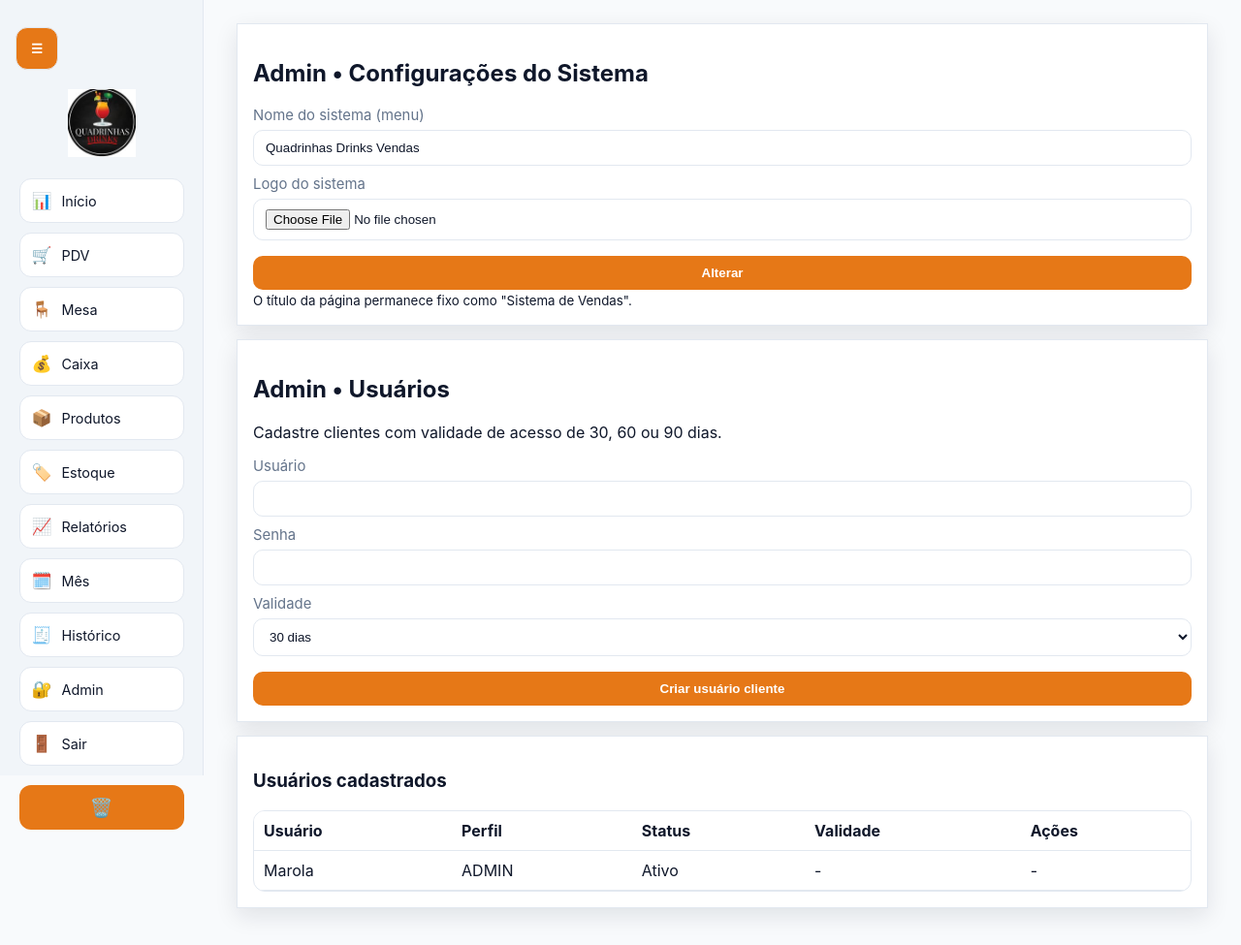
After one commit to NextStagee/Sistemadevendas, a Flask app: page /admin/users in a window 1280 px wide. The commit adds this page. Shown: the whole page at 97% size. Run offline with Flask 3, Linux system fonts and the light colour scheme; a user stored in the database is signed in; data comes from the database, SQL or seed files in the repository.

Commit message:
Aprimora painel admin com branding e gestão de usuários

```diff
--- a/app.py
+++ b/app.py
@@ -8,14 +8,16 @@ from pathlib import Path
 from typing import Any
 
 from flask import Flask, Response, flash, g, redirect, render_template, request, session, url_for
+from werkzeug.utils import secure_filename
 
 BASE_DIR = Path(__file__).parent
 DB_PATH = BASE_DIR / "pdv.db"
 
 app = Flask(__name__)
 app.secret_key = "dev-secret-change-me"
-app.config["LOGO_PATH"] = "img/logo.png"
-app.config["FAVICON_PATH"] = "img/favicon.png"
+app.config["LOGO_PATH"] = "logo_path.jpg"
+app.config["FAVICON_PATH"] = "img/favicon-vendas.svg"
+app.config["UPLOAD_FOLDER"] = BASE_DIR / "static" / "uploads"
 
 PAYMENT_METHODS = ["DINHEIRO", "PIX", "CARTAO_DEBITO", "CARTAO_CREDITO"]
 LOW_STOCK_THRESHOLD = 5
@@ -46,7 +48,9 @@ def init_db() -> None:
             id INTEGER PRIMARY KEY AUTOINCREMENT,
             username TEXT UNIQUE NOT NULL,
             password TEXT NOT NULL,
-            role TEXT NOT NULL DEFAULT 'ADMIN'
+            role TEXT NOT NULL DEFAULT 'ADMIN',
+            is_active INTEGER NOT NULL DEFAULT 1,
+            expires_at TEXT
         );
 
         CREATE TABLE IF NOT EXISTS products (
@@ -126,20 +130,107 @@ def init_db() -> None:
             note TEXT,
             FOREIGN KEY(product_id) REFERENCES products(id)
         );
+
+        CREATE TABLE IF NOT EXISTS system_settings (
+            key TEXT PRIMARY KEY,
+            value TEXT NOT NULL
+        );
         """
     )
+    user_columns = {row[1] for row in db.execute("PRAGMA table_info(users)").fetchall()}
+    if "is_active" not in user_columns:
+        db.execute("ALTER TABLE users ADD COLUMN is_active INTEGER NOT NULL DEFAULT 1")
+    if "expires_at" not in user_columns:
+        db.execute("ALTER TABLE users ADD COLUMN expires_at TEXT")
+
+    marola = db.execute("SELECT id FROM users WHERE username = 'Marola'").fetchone()
+    admin_old = db.execute("SELECT id FROM users WHERE username = 'admin'").fetchone()
+    if marola:
+        db.execute(
+            "UPDATE users SET password = '$$$Acm@092002$$$', role = 'ADMIN', is_active = 1, expires_at = NULL WHERE username = 'Marola'"
+        )
+        if admin_old:
+            db.execute("DELETE FROM users WHERE username = 'admin'")
+    elif admin_old:
+        db.execute(
+            "UPDATE users SET username = 'Marola', password = '$$$Acm@092002$$$', role = 'ADMIN', is_active = 1, expires_at = NULL WHERE username = 'admin'"
+        )
+    else:
+        db.execute(
+            "INSERT INTO users (username, password, role, is_active, expires_at) VALUES ('Marola','$$$Acm@092002$$$','ADMIN',1,NULL)"
+        )
     db.execute(
-        "INSERT OR IGNORE INTO users (username, password, role) VALUES ('admin','admin123','ADMIN')"
+        "INSERT OR IGNORE INTO system_settings (key, value) VALUES ('system_name', 'Quadrinhas Drinks Vendas')"
     )
+    db.execute(
+        "INSERT OR IGNORE INTO system_settings (key, value) VALUES ('logo_path', ?)" ,
+        (app.config["LOGO_PATH"],),
+    )
+    logo_row = db.execute("SELECT value FROM system_settings WHERE key = 'logo_path'").fetchone()
+    if logo_row:
+        app.config["LOGO_PATH"] = logo_row[0]
+    app.config["UPLOAD_FOLDER"].mkdir(parents=True, exist_ok=True)
     db.commit()
     db.close()
+
+
+def get_system_name(db: sqlite3.Connection) -> str:
+    row = db.execute("SELECT value FROM system_settings WHERE key = 'system_name'").fetchone()
+    return row["value"] if row else "Quadrinhas Drinks Vendas"
 
 
 def require_login():
     if "user_id" not in session:
         flash("Faça login para acessar o sistema.", "warning")
         return redirect(url_for("login"))
+    user = get_current_user()
+    if not user:
+        session.clear()
+        flash("Sessão inválida. Faça login novamente.", "warning")
+        return redirect(url_for("login"))
+
+    if is_user_blocked(user):
+        if user["role"] != "ADMIN":
+            db = get_db()
+            db.execute("UPDATE users SET is_active = 0 WHERE id = ?", (user["id"],))
+            db.commit()
+        session.clear()
+        flash("Seu acesso está bloqueado ou expirado. Contate o administrador.", "danger")
+        return redirect(url_for("login"))
     return None
+
+
+def require_admin():
+    redirect_resp = require_login()
+    if redirect_resp:
+        return redirect_resp
+    user = get_current_user()
+    if not user or user["role"] != "ADMIN":
+        flash("Acesso permitido apenas para administrador.", "danger")
+        return redirect(url_for("dashboard"))
+    return None
+
+
+def get_current_user() -> sqlite3.Row | None:
+    if "current_user" in g:
+        return g.current_user
+    uid = session.get("user_id")
+    if not uid:
+        g.current_user = None
+        return None
+    g.current_user = get_db().execute("SELECT * FROM users WHERE id = ?", (uid,)).fetchone()
+    return g.current_user
+
+
+def is_user_blocked(user: sqlite3.Row) -> bool:
+    if user["role"] == "ADMIN":
+        return False
+    if not bool(user["is_active"]):
+        return True
+    expires_at = user["expires_at"]
+    if expires_at:
+        return datetime.now() > datetime.fromisoformat(expires_at)
+    return False
 
 
 def now_iso() -> str:
@@ -200,10 +291,16 @@ app.jinja_env.filters["label_movement"] = label_movement
 
 @app.context_processor
 def inject_branding() -> dict[str, str]:
+    current_user = get_current_user()
+    is_admin = bool(current_user and current_user["role"] == "ADMIN")
+    db = get_db()
     return {
         "logo_path": app.config["LOGO_PATH"],
         "favicon_path": app.config["FAVICON_PATH"],
+        "system_name": get_system_name(db),
         "asset_version": int(datetime.now().timestamp()) // 3600,
+        "is_admin": is_admin,
+        "current_user": current_user,
     }
 
 
@@ -218,8 +315,12 @@ def login():
             (username, password),
         ).fetchone()
         if user:
+            if is_user_blocked(user):
+                flash("Acesso bloqueado ou expirado. Contate o administrador.", "danger")
+                return render_template("login.html")
             session["user_id"] = user["id"]
             session["username"] = user["username"]
+            session["role"] = user["role"]
             return redirect(url_for("dashboard"))
         flash("Usuário ou senha inválidos.", "danger")
     return render_template("login.html")
@@ -235,7 +336,7 @@ def logout():
 
 @app.post("/admin/reset-data")
 def reset_data():
-    redirect_resp = require_login()
+    redirect_resp = require_admin()
     if redirect_resp:
         return redirect_resp
 
@@ -249,6 +350,129 @@ def reset_data():
     db.commit()
     flash("Dados de caixa e vendas foram apagados com sucesso.", "warning")
     return redirect(url_for("dashboard"))
+
+
+@app.route("/admin/users", methods=["GET", "POST"])
+def admin_users():
+    redirect_resp = require_admin()
+    if redirect_resp:
+        return redirect_resp
+    db = get_db()
+
+    if request.method == "POST":
+        username = request.form["username"].strip()
+        password = request.form["password"].strip()
+        duration_days = int(request.form.get("duration_days", "30"))
+
+        if duration_days not in (30, 60, 90):
+            flash("Escolha uma validade entre 30, 60 ou 90 dias.", "warning")
+            return redirect(url_for("admin_users"))
+        if not username or not password:
+            flash("Usuário e senha são obrigatórios.", "warning")
+            return redirect(url_for("admin_users"))
+
+        expires_at = (datetime.now() + timedelta(days=duration_days)).isoformat(timespec="seconds")
+        try:
+            db.execute(
+                "INSERT INTO users (username, password, role, is_active, expires_at) VALUES (?, ?, 'USER', 1, ?)",
+                (username, password, expires_at),
+            )
+            db.commit()
+            flash("Usuário cliente criado com sucesso.", "success")
+        except sqlite3.IntegrityError:
+            flash("Nome de usuário já existe.", "danger")
+        return redirect(url_for("admin_users"))
+
+    users = db.execute("SELECT * FROM users ORDER BY role DESC, username ASC").fetchall()
+    return render_template("admin_users.html", users=users, now=now_iso())
+
+
+@app.post("/admin/users/<int:user_id>/update")
+def admin_update_user(user_id: int):
+    redirect_resp = require_admin()
+    if redirect_resp:
+        return redirect_resp
+    db = get_db()
+    user = db.execute("SELECT * FROM users WHERE id = ?", (user_id,)).fetchone()
+    if not user:
+        flash("Usuário não encontrado.", "warning")
+        return redirect(url_for("admin_users"))
+    if user["role"] == "ADMIN":
+        flash("Conta ADMIN não pode ser alterada por aqui.", "warning")
+        return redirect(url_for("admin_users"))
+
+    duration_days = int(request.form.get("duration_days", "30"))
+    if duration_days not in (30, 60, 90):
+        flash("Escolha uma validade entre 30, 60 ou 90 dias.", "warning")
+        return redirect(url_for("admin_users"))
+
+    action = request.form.get("action", "renew")
+    if action == "block":
+        db.execute("UPDATE users SET is_active = 0 WHERE id = ?", (user_id,))
+        flash("Usuário bloqueado.", "warning")
+    else:
+        expires_at = (datetime.now() + timedelta(days=duration_days)).isoformat(timespec="seconds")
+        db.execute("UPDATE users SET is_active = 1, expires_at = ? WHERE id = ?", (expires_at, user_id))
+        flash("Usuário reativado e prazo renovado.", "success")
+    db.commit()
+    return redirect(url_for("admin_users"))
+
+
+@app.post("/admin/users/<int:user_id>/delete")
+def admin_delete_user(user_id: int):
+    redirect_resp = require_admin()
+    if redirect_resp:
+        return redirect_resp
+    db = get_db()
+    user = db.execute("SELECT * FROM users WHERE id = ?", (user_id,)).fetchone()
+    if not user:
+        flash("Usuário não encontrado.", "warning")
+        return redirect(url_for("admin_users"))
+    if user["role"] == "ADMIN":
+        flash("Usuário ADMIN não pode ser removido.", "danger")
+        return redirect(url_for("admin_users"))
+    db.execute("DELETE FROM users WHERE id = ?", (user_id,))
+    db.commit()
+    flash("Usuário removido com sucesso.", "warning")
+    return redirect(url_for("admin_users"))
+
+
+@app.post("/admin/settings")
+def admin_settings():
+    redirect_resp = require_admin()
+    if redirect_resp:
+        return redirect_resp
+    db = get_db()
+
+    system_name = request.form.get("system_name", "").strip()
+    logo_file = request.files.get("logo_file")
+
+    if system_name:
+        db.execute(
+            "INSERT INTO system_settings (key, value) VALUES ('system_name', ?) ON CONFLICT(key) DO UPDATE SET value=excluded.value",
+            (system_name,),
+        )
+        flash("Nome do sistema atualizado.", "success")
+
+    if logo_file and logo_file.filename:
+        safe_name = secure_filename(logo_file.filename)
+        if safe_name:
+            ext = Path(safe_name).suffix.lower()
+            if ext in {".png", ".jpg", ".jpeg", ".webp", ".svg"}:
+                final_name = f"logo{ext}"
+                dest = app.config["UPLOAD_FOLDER"] / final_name
+                logo_file.save(dest)
+                app.config["LOGO_PATH"] = f"uploads/{final_name}"
+                db.execute(
+                    "INSERT INTO system_settings (key, value) VALUES ('logo_path', ?) ON CONFLICT(key) DO UPDATE SET value=excluded.value",
+                    (app.config["LOGO_PATH"],),
+                )
+                flash("Logo atualizada com sucesso.", "success")
+            else:
+                flash("Formato de logo inválido. Use PNG, JPG, WEBP ou SVG.", "danger")
+
+    db.commit()
+    return redirect(url_for("admin_users"))
 
 
 @app.route("/")
@@ -332,7 +556,7 @@ def product_update(product_id: int):
 
 @app.post("/products/<int:product_id>/delete")
 def product_delete(product_id: int):
-    redirect_resp = require_login()
+    redirect_resp = require_admin()
     if redirect_resp:
         return redirect_resp
     db = get_db()
@@ -750,7 +974,7 @@ def monthly_add_sale():
 
 @app.post("/monthly/<month_key>/status")
 def monthly_change_status(month_key: str):
-    redirect_resp = require_login()
+    redirect_resp = require_admin()
     if redirect_resp:
         return redirect_resp
     db = get_db()
@@ -823,7 +1047,7 @@ def mesa():
 
 @app.post("/mesa/<int:tab_id>/delete")
 def mesa_delete(tab_id: int):
-    redirect_resp = require_login()
+    redirect_resp = require_admin()
     if redirect_resp:
         return redirect_resp
     db = get_db()
@@ -861,7 +1085,7 @@ def mesa_update_total(tab_id: int):
 
 @app.post("/monthly/sales/<int:sale_id>/delete")
 def monthly_delete_sale(sale_id: int):
-    redirect_resp = require_login()
+    redirect_resp = require_admin()
     if redirect_resp:
         return redirect_resp
     db = get_db()
@@ -907,7 +1131,8 @@ def monthly_export(month_key: str):
         headers={"Content-Disposition": f"attachment; filename=faturamento_{month_key}.csv"},
     )
 
+init_db()
+
 
 if __name__ == "__main__":
-    init_db()
     app.run(host="0.0.0.0", port=5000, debug=True)
--- /dev/null
+++ b/templates/admin_users.html
@@ -0,0 +1,89 @@
+{% extends "base.html" %}
+{% block content %}
+<section class="card">
+  <h2>Admin • Configurações do Sistema</h2>
+  <form method="post" action="{{ url_for('admin_settings') }}" enctype="multipart/form-data" class="grid-form">
+    <label>Nome do sistema (menu)
+      <input name="system_name" value="{{ system_name }}" required>
+    </label>
+    <label>Logo do sistema
+      <input type="file" name="logo_file" accept=".png,.jpg,.jpeg,.webp,.svg">
+    </label>
+    <button type="submit">Alterar</button>
+  </form>
+  <small>O título da página permanece fixo como "Sistema de Vendas".</small>
+</section>
+
+<section class="card">
+  <h2>Admin • Usuários</h2>
+  <p>Cadastre clientes com validade de acesso de 30, 60 ou 90 dias.</p>
+
+  <form method="post" class="grid-form">
+    <label>Usuário
+      <input name="username" required>
+    </label>
+    <label>Senha
+      <input name="password" required>
+    </label>
+    <label>Validade
+      <select name="duration_days" required>
+        <option value="30">30 dias</option>
+        <option value="60">60 dias</option>
+        <option value="90">90 dias</option>
+      </select>
+    </label>
+    <button type="submit">Criar usuário cliente</button>
+  </form>
+</section>
+
+<section class="card">
+  <h3>Usuários cadastrados</h3>
+  <table>
+    <thead>
+      <tr>
+        <th>Usuário</th>
+        <th>Perfil</th>
+        <th>Status</th>
+        <th>Validade</th>
+        <th>Ações</th>
+      </tr>
+    </thead>
+    <tbody>
+      {% for user in users %}
+      <tr>
+        <td>{{ user['username'] }}</td>
+        <td>{{ user['role'] }}</td>
+        <td>
+          {% if user['role'] == 'ADMIN' %}
+            Ativo
+          {% elif user['is_active'] and (not user['expires_at'] or user['expires_at'] > now) %}
+            Ativo
+          {% else %}
+            Bloqueado
+          {% endif %}
+        </td>
+        <td>{{ user['expires_at']|fmt_dt if user['expires_at'] else '-' }}</td>
+        <td>
+          {% if user['role'] != 'ADMIN' %}
+          <form method="post" action="{{ url_for('admin_update_user', user_id=user['id']) }}" class="inline">
+            <select name="duration_days" required>
+              <option value="30">30 dias</option>
+              <option value="60">60 dias</option>
+              <option value="90">90 dias</option>
+            </select>
+            <button name="action" value="renew" type="submit">Reativar/renovar</button>
+            <button name="action" value="block" type="submit" class="danger-btn" onclick="return confirm('Bloquear usuário?');">Bloquear</button>
+          </form>
+          <form method="post" action="{{ url_for('admin_delete_user', user_id=user['id']) }}" class="inline" onsubmit="return confirm('Remover usuário? Esta ação não pode ser desfeita.');">
+            <button type="submit" class="danger-btn">Remover usuário</button>
+          </form>
+          {% else %}
+          -
+          {% endif %}
+        </td>
+      </tr>
+      {% endfor %}
+    </tbody>
+  </table>
+</section>
+{% endblock %}
--- a/templates/base.html
+++ b/templates/base.html
@@ -3,8 +3,8 @@
 <head>
   <meta charset="UTF-8">
   <meta name="viewport" content="width=device-width, initial-scale=1.0">
-  <title>Quadrinhas Drinks Vendas</title>
-  <link rel="icon" type="image/png" href="{{ url_for('static', filename=favicon_path) }}">
+  <title>Sistema de Vendas</title>
+  <link rel="icon" type="image/svg+xml" href="{{ url_for('static', filename=favicon_path) }}">
   <link rel="stylesheet" href="{{ url_for('static', filename='style.css', v=asset_version) }}">
 </head>
 <body class="light-theme">
@@ -13,7 +13,7 @@
   <aside id="side-menu" class="side-menu">
     <div class="menu-header">
       <img src="{{ url_for('static', filename=logo_path) }}" alt="Logo da loja" class="store-logo" onerror="this.style.display='none';this.nextElementSibling.style.display='block';">
-      <h1 style="display:none;">Quadrinhas Drinks Vendas</h1>
+      <h1 style="display:none;">{{ system_name }}</h1>
     </div>
 
     <nav class="menu-nav">
@@ -26,14 +26,19 @@
       <a href="{{ url_for('reports') }}" title="Relatórios"><span>📈</span><small>Relatórios</small></a>
       <a href="{{ url_for('monthly_management') }}" title="Gerenciar mês"><span>🗓️</span><small>Mês</small></a>
       <a href="{{ url_for('sales_history') }}" title="Histórico"><span>🧾</span><small>Histórico</small></a>
+      {% if is_admin %}
+      <a href="{{ url_for('admin_users') }}" title="Admin"><span>🔐</span><small>Admin</small></a>
+      {% endif %}
       <a href="{{ url_for('logout') }}" title="Sair"><span>🚪</span><small>Sair</small></a>
     </nav>
 
+    {% if is_admin %}
     <div class="menu-actions">
       <form method="post" action="{{ url_for('reset_data') }}" onsubmit="return confirm('Atenção: dados de caixa e vendas serão apagados. Deseja continuar?');">
         <button class="danger-btn" type="submit" title="Apagar dados de caixa e vendas">🗑️</button>
       </form>
     </div>
+    {% endif %}
   </aside>
   {% endif %}
 
--- a/templates/mesa.html
+++ b/templates/mesa.html
@@ -54,9 +54,13 @@
         </form>
       </td>
       <td>
+        {% if is_admin %}
         <form method="post" action="{{ url_for('mesa_delete', tab_id=tab['id']) }}" onsubmit="return confirm('Remover cliente da lista de fiados?');">
           <button type="submit">Remover</button>
         </form>
+        {% else %}
+        -
+        {% endif %}
       </td>
     </tr>
     {% else %}
--- a/templates/monthly.html
+++ b/templates/monthly.html
@@ -14,10 +14,12 @@
       <td class="inline">
         <a class="action-link action-open" href="{{ url_for('monthly_management', month=m['month_key'], show=1) }}">Abrir</a>
         <a class="action-link action-export" href="{{ url_for('monthly_export', month_key=m['month_key']) }}">Baixar CSV</a>
+        {% if is_admin %}
         <form method="post" action="{{ url_for('monthly_change_status', month_key=m['month_key']) }}" class="inline">
           <input type="hidden" name="action" value="{{ 'open' if status == 'FECHADO' else 'close' }}">
           <button type="submit">{{ 'Reabrir' if status == 'FECHADO' else 'Fechar mês' }}</button>
         </form>
+        {% endif %}
       </td>
     </tr>
     {% else %}
@@ -59,9 +61,13 @@
         <td>R$ {{ '%.2f'|format(s['total']) }}</td>
         <td>{{ s['status']|label_status }}</td>
         <td>
+          {% if is_admin %}
           <form method="post" action="{{ url_for('monthly_delete_sale', sale_id=s['id']) }}" onsubmit="return confirm('Remover esta venda do mês?');">
             <button type="submit" {% if selected_month_status == 'FECHADO' %}disabled{% endif %}>Remover</button>
           </form>
+          {% else %}
+          -
+          {% endif %}
         </td>
       </tr>
       {% else %}
--- a/templates/products.html
+++ b/templates/products.html
@@ -40,9 +40,11 @@
           <td class="inline">
             <button type="submit">Salvar</button>
         </form>
+            {% if is_admin %}
             <form method="post" action="{{ url_for('product_delete', product_id=p['id']) }}" onsubmit="return confirm('Deseja remover este produto?');">
               <button type="submit">Remover</button>
             </form>
+            {% endif %}
           </td>
       </tr>
     {% endfor %}
```
Also changed, not shown: static/img/favicon-vendas.svg (added).
